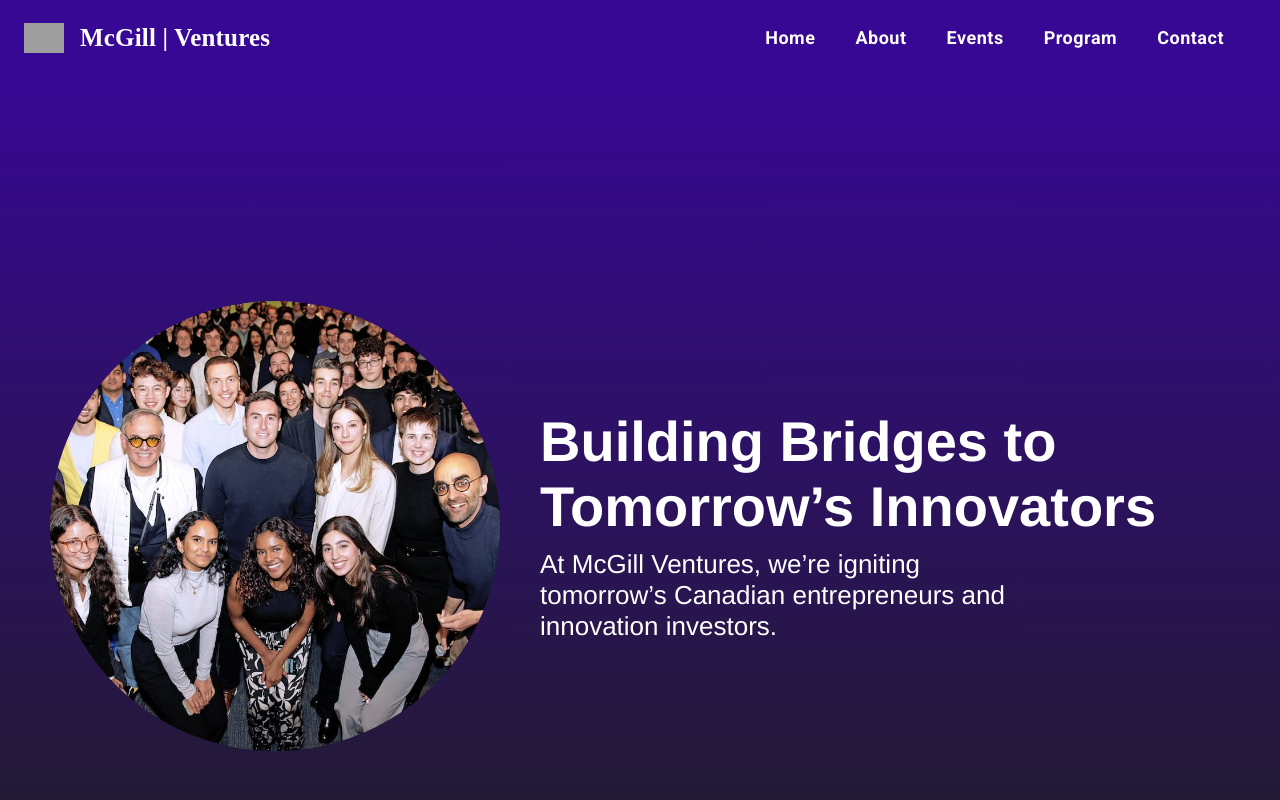
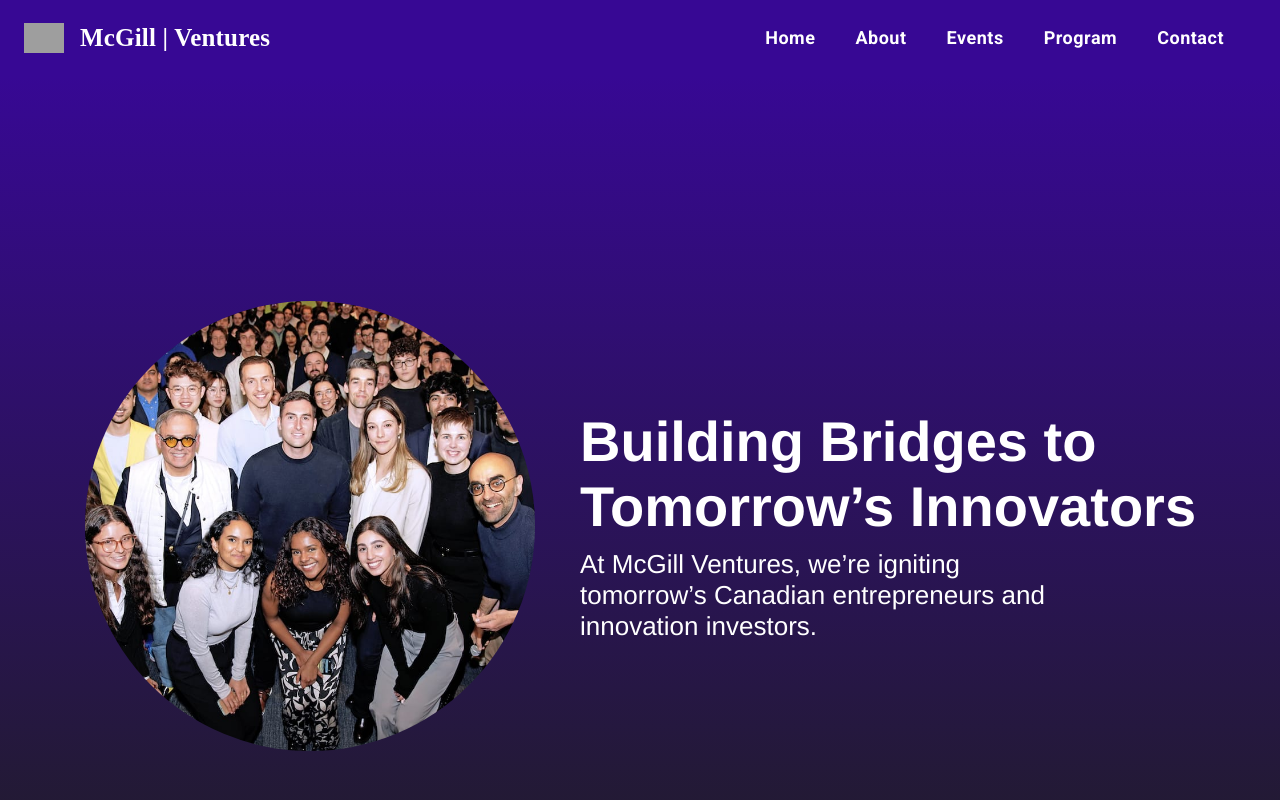
Before and after one commit to wasifsomji/McGillVentures, a React (Create React App) app: page / in a window 1280 px wide. Shown: the top 800 px of the page. Built offline with nearby package versions, Linux system fonts and the light colour scheme; grey boxes are pictures that could not be loaded.

Commit message:
corrected centering

```diff
--- a/src/components/Landing/Landing.module.scss
+++ b/src/components/Landing/Landing.module.scss
@@ -4,7 +4,7 @@
     display: flex;
     flex-direction: row;
     align-items: center;
-    justify-content: center;
+    justify-content:  flex-start;
 
     @media screen and (max-width: 620px) {
         flex-direction: column;
@@ -17,7 +17,7 @@
     width: 450px;
     height: 450px;
     border-radius: 450px;
-    margin: 0 20px 0 50px;
+    margin: 0 20px 0 auto;
     object-fit: cover;
 
     @media screen and (max-width: 1024px) {
@@ -33,7 +33,7 @@
 .rightTitles {
     display:flex;
     flex-direction: column;
-    margin: 0 50px 0 20px;
+    margin: 0 0px 0 25px;
 
     @media screen and (max-width: 620px) {
         margin: 0 20px 0 20px;
```
